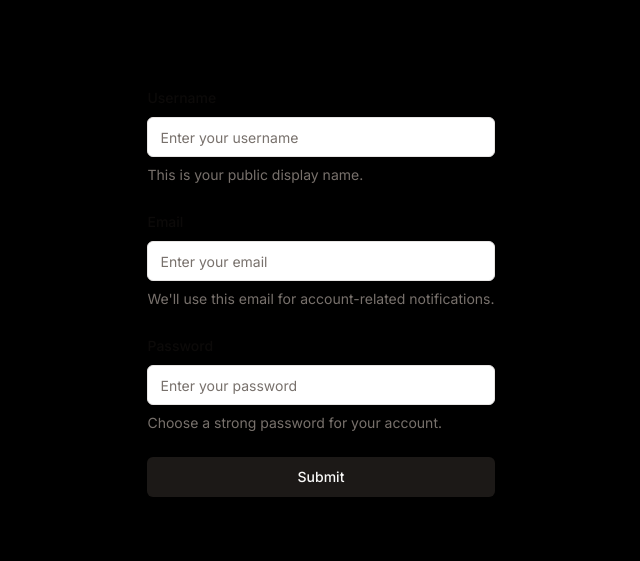
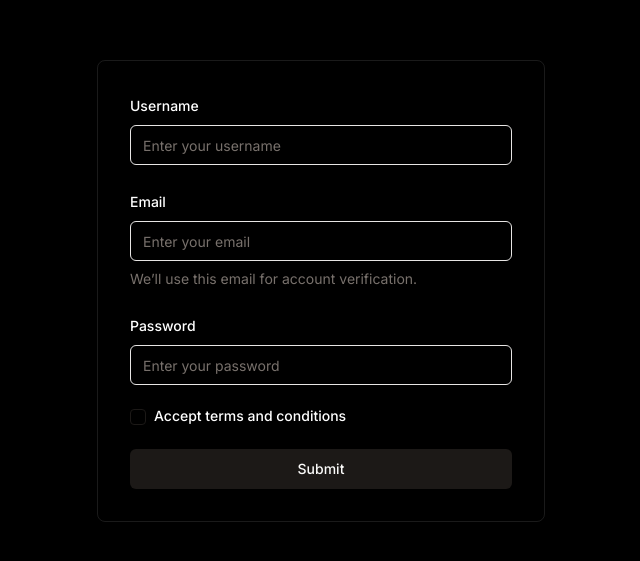
Before and after one commit to rehan-adi/Feedback.app, a Next.js app: page /signup in a window 1280 px wide. Shown: the part 109-670 px from the top of the page, without its empty margins (319-959 px from the left). Built offline with nearby package versions, Linux system fonts and the light colour scheme.

Commit message:
UI update on Signup page

```diff
--- a/components/auth/Signup.tsx
+++ b/components/auth/Signup.tsx
@@ -4,6 +4,7 @@ import { z } from "zod";
 import { useForm } from "react-hook-form";
 import { Input } from "@/components/ui/input";
 import { Button } from "@/components/ui/button";
+import { Checkbox } from "@/components/ui/checkbox";
 import { zodResolver } from "@hookform/resolvers/zod";
 import { signupValidation } from "@/validation/auth.validation";
 import {
@@ -31,8 +32,8 @@ const Signup = () => {
   };
 
   return (
-    <div className="w-full h-screen flex justify-center items-center bg-black">
-      <div className="p-4 max-w-md mx-auto rounded-lg shadow-md">
+    <div className="w-full h-screen flex justify-center items-center text-white bg-black">
+      <div className="p-8 max-w-md w-full mx-auto border border-white border-opacity-10 rounded-lg shadow-md">
         <Form {...form}>
           <form className="space-y-6" onSubmit={form.handleSubmit(onSubmit)}>
             <FormField
@@ -42,11 +43,11 @@ const Signup = () => {
                 <FormItem>
                   <FormLabel>Username</FormLabel>
                   <FormControl>
-                    <Input placeholder="Enter your username" {...field} />
+                    <Input placeholder="Enter your username"
+                    className="bg-black text-white"
+                     {...field}
+                      />
                   </FormControl>
-                  <FormDescription>
-                    This is your public display name.
-                  </FormDescription>
                   <FormMessage />
                 </FormItem>
               )}
@@ -60,12 +61,13 @@ const Signup = () => {
                   <FormControl>
                     <Input
                       placeholder="Enter your email"
+                      className="bg-black text-white"
                       type="email"
                       {...field}
                     />
                   </FormControl>
                   <FormDescription>
-                    We'll use this email for account-related notifications.
+                  We’ll use this email for account verification.
                   </FormDescription>
                   <FormMessage />
                 </FormItem>
@@ -80,17 +82,26 @@ const Signup = () => {
                   <FormControl>
                     <Input
                       placeholder="Enter your password"
+                      className="bg-black text-white"
                       type="password"
                       {...field}
                     />
                   </FormControl>
-                  <FormDescription>
-                    Choose a strong password for your account.
-                  </FormDescription>
                   <FormMessage />
                 </FormItem>
               )}
             />
+            <div className="items-top flex space-x-2">
+              <Checkbox id="terms1" />
+              <div className="grid gap-1.5 leading-none">
+                <label
+                  htmlFor="terms1"
+                  className="text-sm font-medium leading-none peer-disabled:cursor-not-allowed peer-disabled:opacity-70"
+                >
+                  Accept terms and conditions
+                </label>
+              </div>
+            </div>
             <Button type="submit" className="w-full">
               Submit
             </Button>
--- /dev/null
+++ b/components/ui/checkbox.tsx
@@ -0,0 +1,30 @@
+"use client"
+
+import * as React from "react"
+import * as CheckboxPrimitive from "@radix-ui/react-checkbox"
+import { Check } from "lucide-react"
+
+import { cn } from "@/lib/utils"
+
+const Checkbox = React.forwardRef<
+  React.ElementRef<typeof CheckboxPrimitive.Root>,
+  React.ComponentPropsWithoutRef<typeof CheckboxPrimitive.Root>
+>(({ className, ...props }, ref) => (
+  <CheckboxPrimitive.Root
+    ref={ref}
+    className={cn(
+      "peer h-4 w-4 shrink-0 rounded-sm border border-primary ring-offset-background focus-visible:outline-none focus-visible:ring-2 focus-visible:ring-ring focus-visible:ring-offset-2 disabled:cursor-not-allowed disabled:opacity-50 data-[state=checked]:bg-primary data-[state=checked]:text-primary-foreground",
+      className
+    )}
+    {...props}
+  >
+    <CheckboxPrimitive.Indicator
+      className={cn("flex items-center justify-center text-current")}
+    >
+      <Check className="h-4 w-4" />
+    </CheckboxPrimitive.Indicator>
+  </CheckboxPrimitive.Root>
+))
+Checkbox.displayName = CheckboxPrimitive.Root.displayName
+
+export { Checkbox }
--- a/package.json
+++ b/package.json
@@ -13,6 +13,7 @@
     "@hookform/resolvers": "^3.9.0",
     "@next-auth/prisma-adapter": "^1.0.7",
     "@prisma/client": "^5.18.0",
+    "@radix-ui/react-checkbox": "^1.1.1",
     "@radix-ui/react-label": "^2.1.0",
     "@radix-ui/react-slot": "^1.1.0",
     "@react-email/components": "0.0.22",
```
Also changed, not shown: 1 other file (tests, documents, lock files or other folders).
